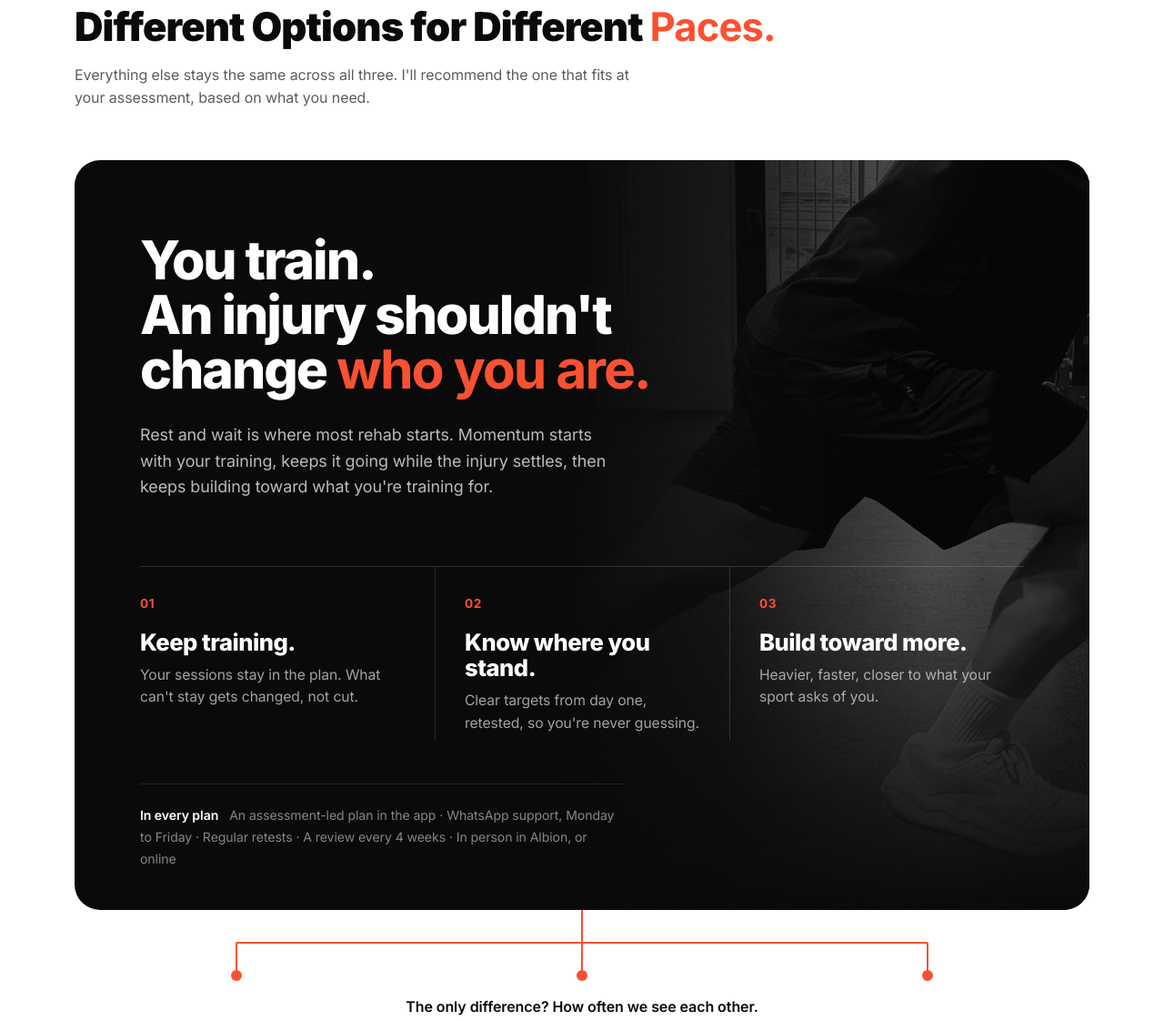
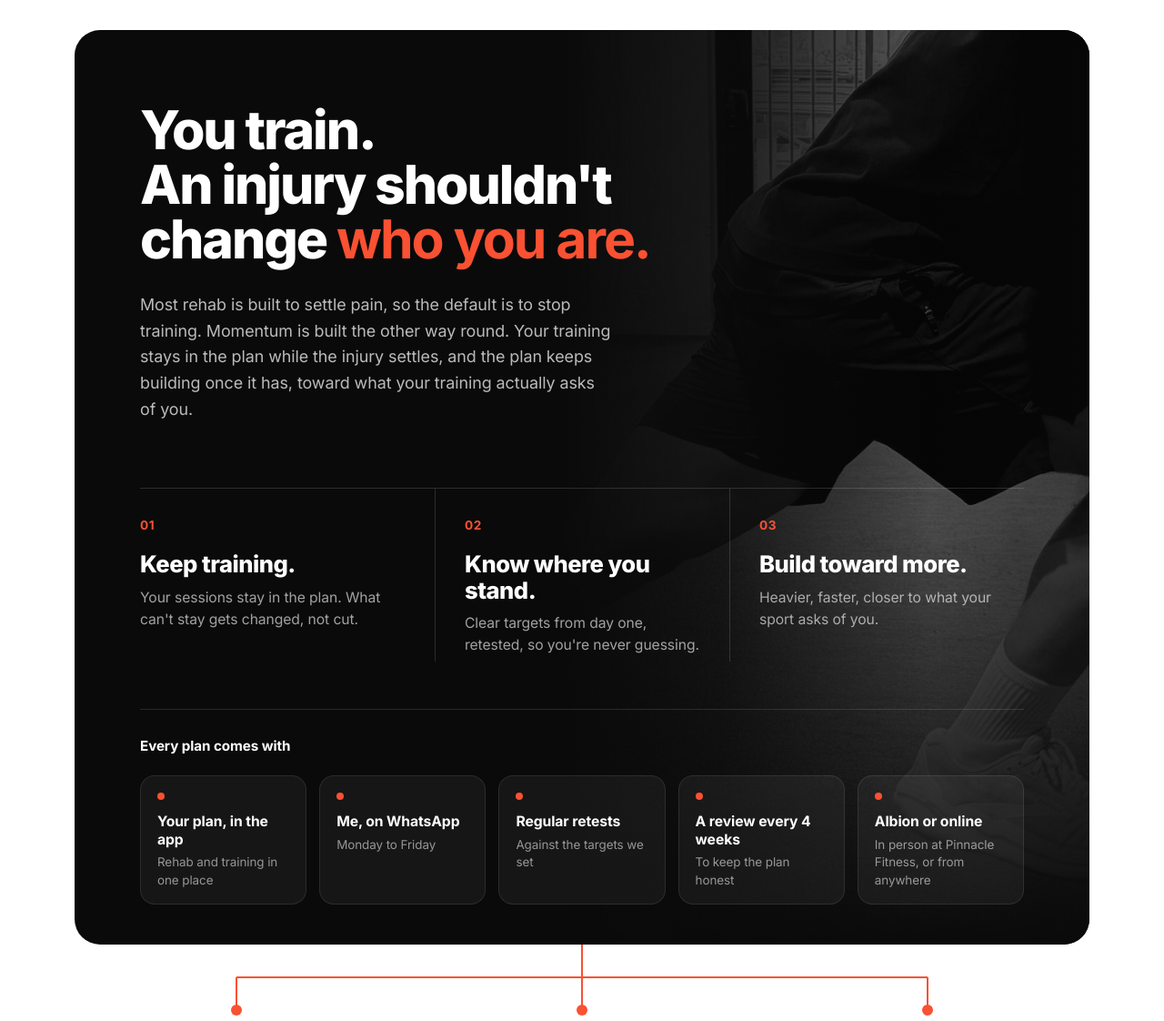
Before and after one commit to mitchscottrehab/MEO, a plain HTML site: page mitch-scott-rehab 71/peak-performance-package.html in a window 1280 px wide. Shown: the part 1304-2426 px from the top of the page at 91% size. Drawn offline with Linux system fonts and the light colour scheme.

Commit message:
Momentum centrepiece: intro paragraph moved inside, inclusions as cards
Co-Authored-By: Claude Opus 5.5 <noreply@anthropic.com>
Claude-Session: https://claude.ai/code/session_01FeTAL6LSt42axqoSQSzZrM

```diff
--- a/mitch-scott-rehab 71/peak-performance-package.html
+++ b/mitch-scott-rehab 71/peak-performance-package.html
@@ -89,12 +89,6 @@ src="https://www.facebook.com/tr?id=2308202229914735&ev=PageView&noscript=1"
   </div>
 </section>
 
-<section style="padding-top:60px;padding-bottom:0">
-  <div class="wrap">
-    <p class="mom-sub reveal" style="margin-top:0">Most rehab is built to settle pain, so the default is to stop training. Momentum is built the other way round. Your training stays in the plan while the injury settles, and the plan keeps building once it has, toward what your training actually asks of you.</p>
-  </div>
-</section>
-
 <section style="padding-top:20px" class="cascade-immediate">
   <div class="wrap">
     <div class="section-head reveal" style="max-width:1280px">
@@ -107,7 +101,7 @@ src="https://www.facebook.com/tr?id=2308202229914735&ev=PageView&noscript=1"
       <div class="mom-core-photo" aria-hidden="true"></div>
       <div class="mom-core-inner">
         <h3 class="mom-core-title">You train.<br>An injury shouldn't<br>change <em class="accent">who you are.</em></h3>
-        <p class="mom-core-lede">Rest and wait is where most rehab starts. Momentum starts with your training, keeps it going while the injury settles, then keeps building toward what you're training for.</p>
+        <p class="mom-core-lede">Most rehab is built to settle pain, so the default is to stop training. Momentum is built the other way round. Your training stays in the plan while the injury settles, and the plan keeps building once it has, toward what your training actually asks of you.</p>
 
         <div class="mom-pillars">
           <div class="mom-pillar">
@@ -127,7 +121,16 @@ src="https://www.facebook.com/tr?id=2308202229914735&ev=PageView&noscript=1"
           </div>
         </div>
 
-        <p class="mom-core-incl"><span>In every plan</span>An assessment-led plan in the app &middot; WhatsApp support, Monday to Friday &middot; Regular retests &middot; A review every 4 weeks &middot; In person in Albion, or online</p>
+        <div class="mom-incl">
+          <p class="mom-incl-head">Every plan comes with</p>
+          <ul>
+            <li><strong>Your plan, in the app</strong><span>Rehab and training in one place</span></li>
+            <li><strong>Me, on WhatsApp</strong><span>Monday to Friday</span></li>
+            <li><strong>Regular retests</strong><span>Against the targets we set</span></li>
+            <li><strong>A review every 4 weeks</strong><span>To keep the plan honest</span></li>
+            <li><strong>Albion or online</strong><span>In person at Pinnacle Fitness, or from anywhere</span></li>
+          </ul>
+        </div>
       </div>
     </div>
 
--- a/mitch-scott-rehab 71/styles.css
+++ b/mitch-scott-rehab 71/styles.css
@@ -1297,3 +1297,13 @@ body.site-theme .card .price-badge{ align-self:flex-start; }
   .wrap p.mom-branch-label{ margin:16px 0 26px; }
   .mom-tiles{ gap:22px; }
 }
+
+.mom-incl{ margin-top:52px; padding-top:28px; border-top:1px solid rgba(255,255,255,0.12); }
+.mom-incl-head{ margin:0 0 20px; font-size:0.95rem; font-weight:700; color:#fff; }
+.mom-incl ul{ list-style:none; margin:0; padding:0; display:grid; grid-template-columns:repeat(5,1fr); gap:14px; }
+.mom-incl li{ background:rgba(255,255,255,0.05); border:1px solid rgba(255,255,255,0.09); border-radius:16px; padding:18px 18px 16px; display:flex; flex-direction:column; gap:6px; }
+.mom-incl li::before{ content:""; width:8px; height:8px; border-radius:50%; background:var(--vivid); margin-bottom:8px; }
+.mom-incl strong{ font-family:var(--display); font-size:0.98rem; font-weight:700; color:#fff; line-height:1.25; }
+.mom-incl span{ font-size:0.84rem; line-height:1.45; color:rgba(255,255,255,0.55); }
+@media (max-width:1100px){ .mom-incl ul{ grid-template-columns:repeat(3,1fr); } }
+@media (max-width:960px){ .mom-incl{ margin-top:16px; } .mom-incl ul{ grid-template-columns:1fr 1fr; gap:10px; } .mom-incl li{ padding:14px; } .mom-incl li:last-child{ grid-column:1 / -1; } }
```
